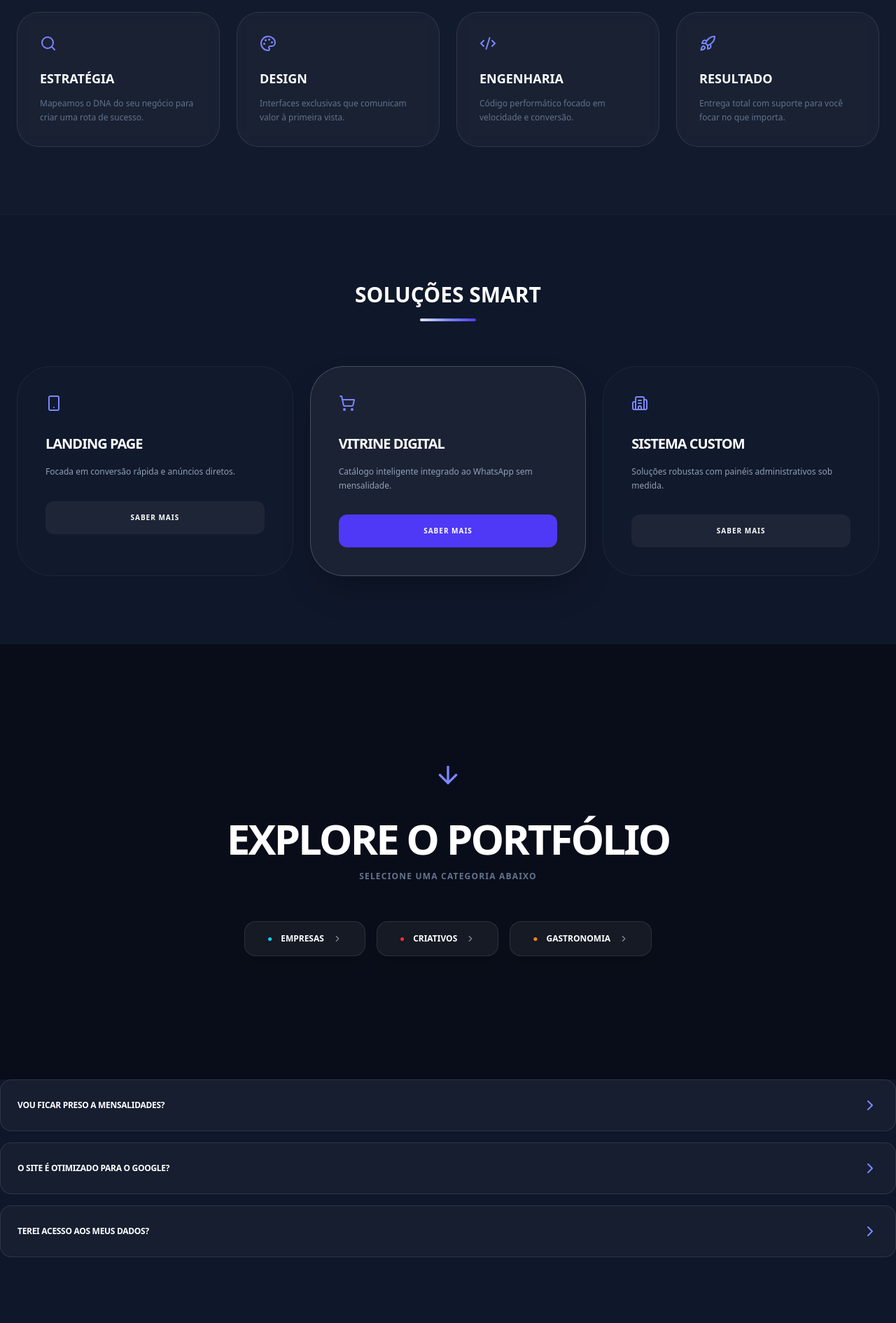
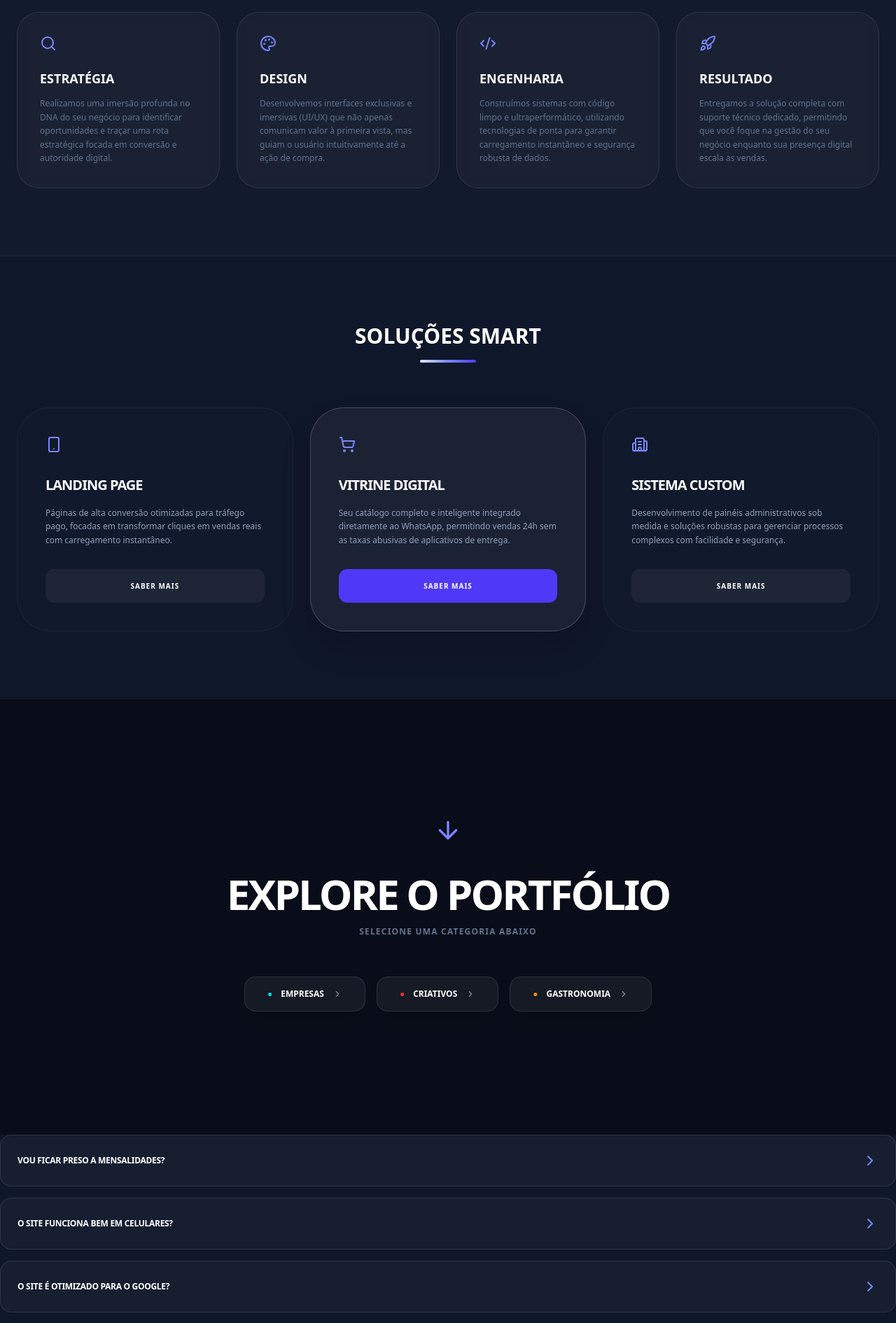
Before and after one commit to kestralbialima/portifolio, a React (Vite) app: page / in a window 1280 px wide. Shown: the part 880-2770 px from the top of the page at 70% size. Built offline with nearby package versions, Linux system fonts and the light colour scheme; the HTML template or start-up script is replaced by a standard one.

Commit message:
style: aumenta escala tipográfica e refina descrições do FAQ e Metodologia

```diff
--- a/src/App.jsx
+++ b/src/App.jsx
@@ -43,22 +43,54 @@ const App = () => {
 
   // Dados organizados para as seções
   const steps = [
-    { title: "Estratégia", desc: "Mapeamos o DNA do seu negócio para criar uma rota de sucesso.", icon: <Search className="w-6 h-6" /> },
-    { title: "Design", desc: "Interfaces exclusivas que comunicam valor à primeira vista.", icon: <Palette className="w-6 h-6" /> },
-    { title: "Engenharia", desc: "Código performático focado em velocidade e conversão.", icon: <Code2 className="w-6 h-6" /> },
-    { title: "Resultado", desc: "Entrega total com suporte para você focar no que importa.", icon: <Rocket className="w-6 h-6" /> }
+    {
+      title: "Estratégia",
+      desc: "Realizamos uma imersão profunda no DNA do seu negócio para identificar oportunidades e traçar uma rota estratégica focada em conversão e autoridade digital.",
+      icon: <Search className="w-6 h-6" />
+    },
+    {
+      title: "Design",
+      desc: "Desenvolvemos interfaces exclusivas e imersivas (UI/UX) que não apenas comunicam valor à primeira vista, mas guiam o usuário intuitivamente até a ação de compra.",
+      icon: <Palette className="w-6 h-6" />
+    },
+    {
+      title: "Engenharia",
+      desc: "Construímos sistemas com código limpo e ultraperformático, utilizando tecnologias de ponta para garantir carregamento instantâneo e segurança robusta de dados.",
+      icon: <Code2 className="w-6 h-6" />
+    },
+    {
+      title: "Resultado",
+      desc: "Entregamos a solução completa com suporte técnico dedicado, permitindo que você foque na gestão do seu negócio enquanto sua presença digital escala as vendas.",
+      icon: <Rocket className="w-6 h-6" />
+    }
   ];
 
 const plans = [
-    { title: "Landing Page", desc: "Focada em conversão rápida e anúncios diretos.", icon: <Smartphone /> },
-    { title: "Vitrine Digital", desc: "Catálogo inteligente integrado ao WhatsApp sem mensalidade.", icon: <ShoppingCart />, popular: true },
-    { title: "Sistema Custom", desc: "Soluções robustas com painéis administrativos sob medida.", icon: <Building2 /> }
-  ];
+  { title: "Landing Page", desc: "Páginas de alta conversão otimizadas para tráfego pago, focadas em transformar cliques em vendas reais com carregamento instantâneo.", icon: <Smartphone /> },
+  { title: "Vitrine Digital", desc: "Seu catálogo completo e inteligente integrado diretamente ao WhatsApp, permitindo vendas 24h sem as taxas abusivas de aplicativos de entrega.", icon: <ShoppingCart />, popular: true },
+  { title: "Sistema Custom", desc: "Desenvolvimento de painéis administrativos sob medida e soluções robustas para gerenciar processos complexos com facilidade e segurança.", icon: <Building2 /> }
 
-  const faqs = [
-    { q: "Vou ficar preso a mensalidades?", a: "Não para sites padrão. Você paga apenas pelo desenvolvimento." },
-    { q: "O site é otimizado para o Google?", a: "Sim. Aplicamos as melhores práticas de SEO técnico e velocidade." },
-    { q: "Terei acesso aos meus dados?", a: "Com certeza. Ao final do projeto, você recebe total propriedade." }
+]; const faqs = [
+  {
+    q: "Vou ficar preso a mensalidades?",
+    a: "Para sites padrão e vitrines, você paga apenas pelo desenvolvimento, sem taxas mensais. Mensalidades de manutenção só se aplicam a Sistemas Customizados que exigem infraestrutura robusta de banco de dados e servidores dedicados."
+  },
+  {
+    q: "O site funciona bem em celulares?",
+    a: "Sim. Todos os projetos são desenvolvidos com a metodologia 'Mobile-First', garantindo que a experiência de navegação seja impecável e veloz em smartphones, tablets e computadores."
+  },
+  {
+    q: "O site é otimizado para o Google?",
+    a: "Sim. Aplicamos as melhores práticas de SEO técnico, como semântica HTML correta e otimização de performance, para que seu negócio tenha a melhor visibilidade possível nos motores de busca."
+  },
+  {
+    q: "Terei acesso aos meus dados?",
+    a: "Com certeza. Ao final do projeto, você recebe total propriedade do código-fonte e acesso aos dados. Transparência e liberdade para o cliente são prioridades na nossa entrega."
+  },
+  {
+    q: "Quanto tempo demora para o site ficar pronto?",
+    a: "O prazo varia conforme a complexidade. Landing Pages costumam ser entregues em até 7 dias, enquanto sistemas mais robustos passam por um ciclo de design e engenharia detalhado para garantir a máxima qualidade."
+  }
 ];
 
 return (
--- a/src/components/BackgroundEffects.jsx
+++ b/src/components/BackgroundEffects.jsx
@@ -3,7 +3,7 @@ import { motion } from 'framer-motion';
 
 const ParticlesBackground = memo(({ themeColor }) => {
   const particles = useMemo(() => {
-    return Array.from({ length: 40 }).map((_, i) => ({
+    return Array.from({ length: 60 }).map((_, i) => ({
       id: i,
       size: Math.random() * 2 + 1,
       x: Math.random() * 100,
--- a/src/components/Portfolio.jsx
+++ b/src/components/Portfolio.jsx
@@ -11,7 +11,8 @@ import {
   MessageSquare,
   MapPin,
   Mail,
-  Linkedin
+  Linkedin,
+  Instagram
 } from 'lucide-react';
 import { themes } from '../data/themes';
 
@@ -37,7 +38,9 @@ const Portfolio = ({ theme, activeTheme, onSetTheme }) => {
     {
       category: "gastronomia",
       type: "Vitrine Digital",
-      title: "Doce Requinte Bolos",
+      demo: "kestralbialima.github.io/confeitaria/",
+      image: "confeitaria.PNG",
+      title: "Confeitaria Artesanal",
       description: "Vendas diretas via WhatsApp com zero custo de manutenção de banco de dados.",
       features: [
         { label: "Carrinho WhatsApp", icon: <ShoppingCart size={14} /> },
@@ -49,13 +52,15 @@ const Portfolio = ({ theme, activeTheme, onSetTheme }) => {
     {
       category: "corporativo",
       type: "Portal Business High-Authority",
-      title: "Mendes Advocacia",
+      title: "Marco Alcaraz assessoria jurídica",
+       demo: "kestralbialima.github.io/marco-/",
+      image: "marco.jpeg",
       description: "Portal jurídico focado em autoridade digital, projetado para transformar visitantes em clientes através de uma jornada clara e profissional.",
       features: [
         { label: "Botão WhatsApp Direto", icon: <MessageSquare size={14} /> },
         { label: "Mapa Google Interativo", icon: <MapPin size={14} /> },
         { label: "Link de E-mail Smart", icon: <Mail size={14} /> },
-        { label: "Redes Sociais Integradas", icon: <Linkedin size={14} /> }
+        { label: "Redes Sociais Integradas", icon: <Instagram size={14} /> }
       ],
       imageColor: "from-cyan-900/40 to-black"
     }
--- a/src/index.css
+++ b/src/index.css
@@ -13,6 +13,9 @@ body {
   /* Cor de fundo padrão para evitar o flash branco ao carregar */
   background-color: #0f172a;
   color: #cbd5e1; /* slate-300 */
+  font-size: 1.125rem;
+  line-height: 1.6; /* Melhora o espaçamento entre linhas para UX */
+  -webkit-font-smoothing: antialiased;
   -webkit-font-smoothing: antialiased;
   -moz-osx-font-smoothing: grayscale;
   font-family: ui-sans-serif, system-ui, -apple-system, BlinkMacSystemFont, "Segoe UI", Roboto, "Helvetica Neue", Arial, sans-serif;
```
Also changed, not shown: public/confeitaria.PNG (added), public/marco.jpeg (added). Lines whose indentation alone changed are shown as unchanged.
